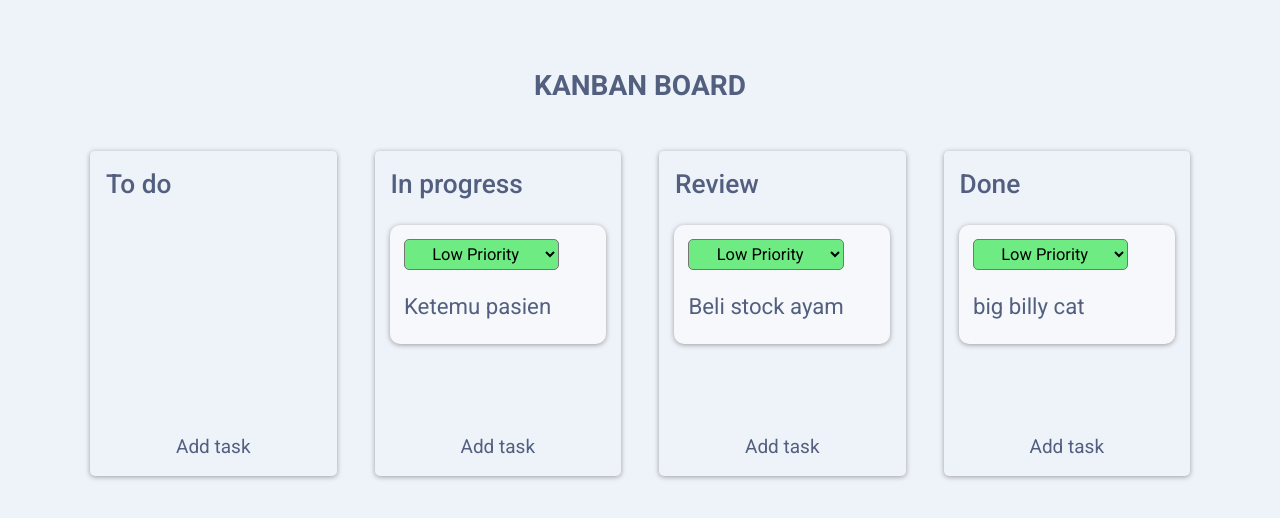
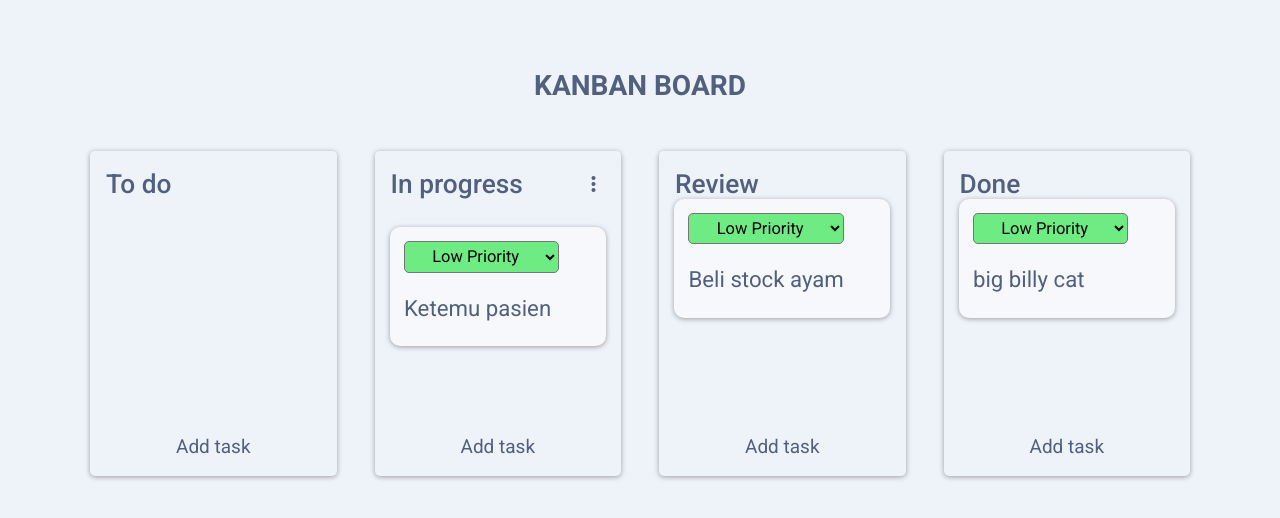
Before and after one commit to Ardi-koding/kanban-wep-app, a plain HTML site: page index.html in a window 1280 px wide. Drawn offline with nearby package versions, Linux system fonts and the light colour scheme.

Commit message:
membuat branch baru untuk firut edit dan delete

```diff
--- a/index.html
+++ b/index.html
@@ -9,6 +9,10 @@
 		<link
 			href="https://fonts.googleapis.com/css2?family=Roboto:ital,wght@0,300;0,400;0,500;0,700;1,300;1,400;1,500;1,700&display=swap"
 			rel="stylesheet"
+		/>
+		<link
+			rel="stylesheet"
+			href="https://fonts.googleapis.com/css2?family=Material+Symbols+Outlined:opsz,wght,FILL,GRAD@20..48,100..700,0..1,-50..200&icon_names=more_vert"
 		/>
 		<link rel="stylesheet" href="style.css" />
 		<script
@@ -30,7 +34,14 @@
 			</section>
 
 			<section class="task in-progress">
-				<h2>In progress</h2>
+				<div class="task__head">
+					<h2>In progress</h2>
+					<button class="three-dot-icon">
+						<span class="material-symbols-outlined">
+							more_vert
+						</span>
+					</button>
+				</div>
 				<div class="task_list" data-list="in-progress-1">
 					<select
 						class="select-priority"
--- a/style.css
+++ b/style.css
@@ -26,7 +26,7 @@ body {
 	h2 {
 		font-size: 1.383rem;
 		font-weight: 500;
-		margin: 0 0 1em 0.25em;
+		margin: 0 0 0 0.25em;
 	}
 
 	h3 {
@@ -183,6 +183,38 @@ body {
 	color: #000000;
 }
 
+/* EDIT AND DELETE */
+/* .material-symbols-outlined {
+	font-variation-settings:
+	'FILL' 0,
+	'wght' 400,
+	'GRAD' 0,
+	'opsz' 24
+} */
+.material-symbols-outlined {
+	color: #525f7f;
+}
+
+.task__head {
+	display: flex;
+	align-items: center;
+	margin-bottom: 1.5em;
+}
+
+.three-dot-icon {
+	border: none;
+	line-height: 0;
+	background-color: #eef2f9;
+	margin-left: auto;
+}
+
+.three-dot-icon:hover {
+	cursor: pointer;
+}
+
+
+
+
 @media only screen and (min-width: 600px) {
 	:root {
 		font-size: 17px;
```
